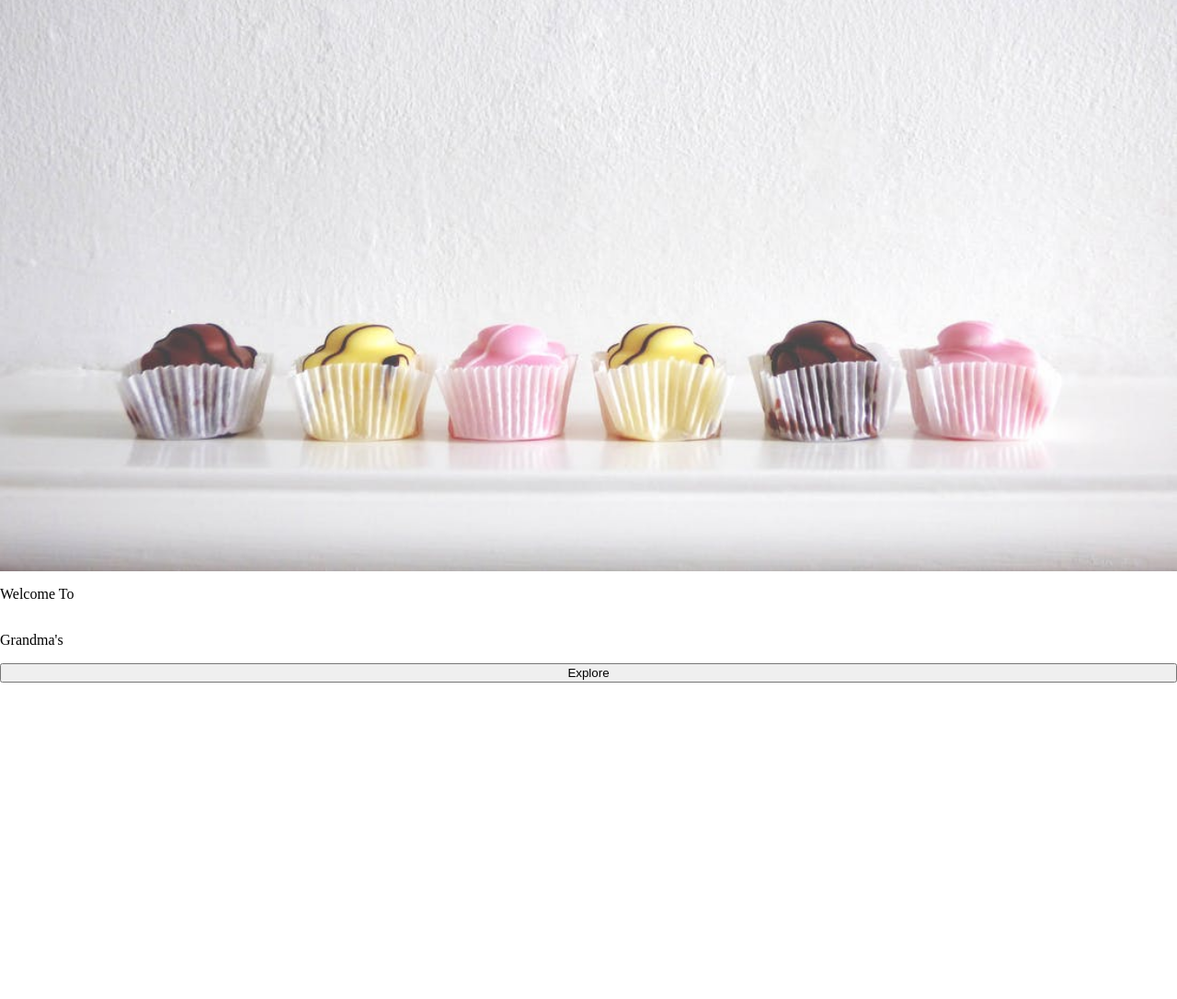
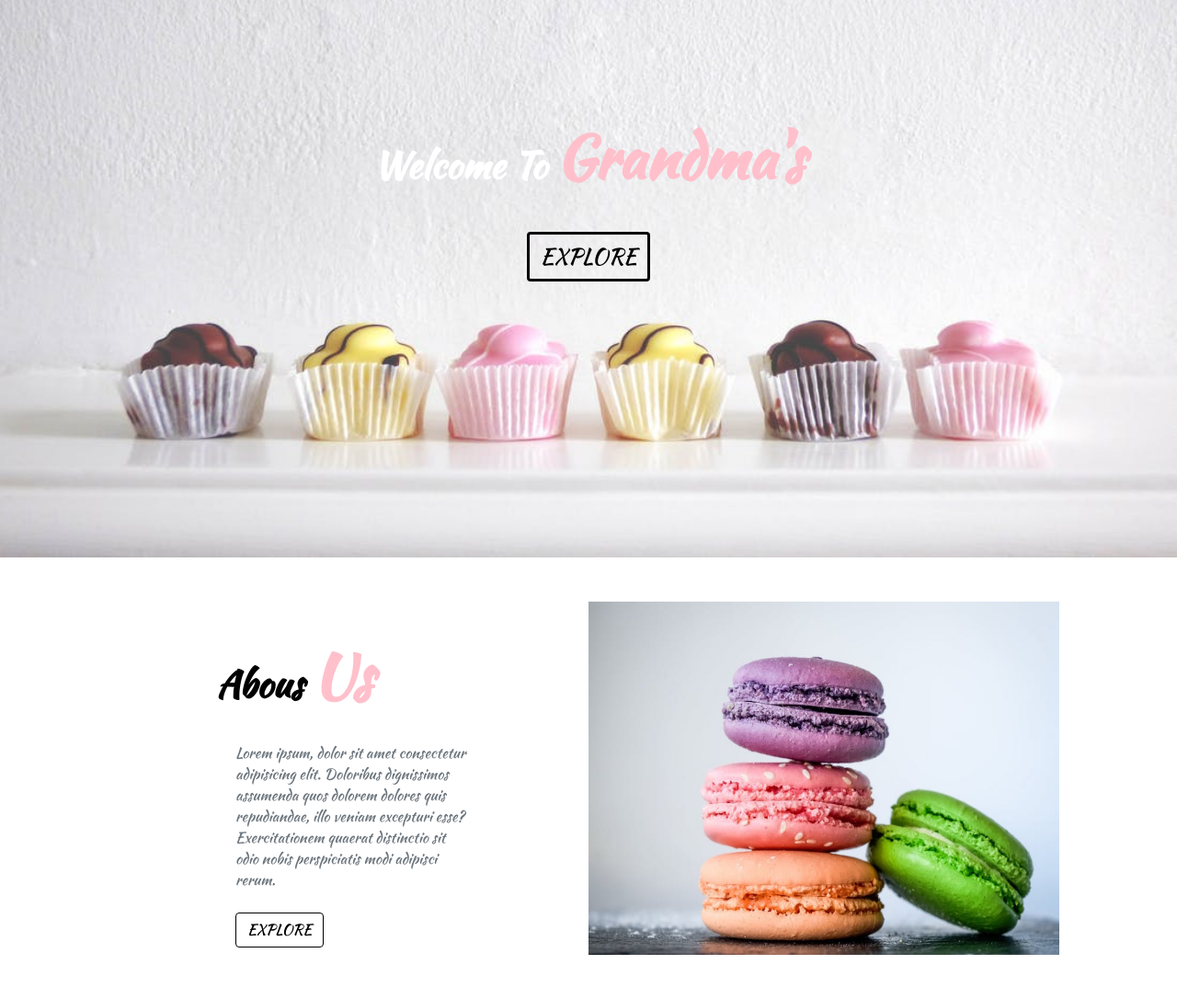
Before and after one commit to Hossamhaddad/ShoppingCart, a plain HTML site: page index.html in a window 1280 px wide. Shown: the part 280-1366 px from the top of the page at 92% size. Before the commit the page ends 1022 px from the top, so only its background shows below. Drawn offline with Linux system fonts and the light colour scheme.

Commit message:
Add files via upload

```diff
--- a/index.html
+++ b/index.html
@@ -14,7 +14,7 @@
 <body>
 
 
-
+<header>
 <div class="container_1">
 
     <div class="logoImage">
@@ -44,29 +44,36 @@
 </div>
 
 
-
 </div>
 
 <div class="container_2">
-    <img src="cake.jpg" alt="">
-   <p>
-    Welcome To
-   </p>
-   <p>
-Grandma's
 
-   </p>
+    <div class="container_3">
+        <h1>
+            Welcome To   <strong>Grandma's</strong>
+        </h1>
 
-   <button>
-Explore
+            <a href="">EXPLORE</a>
+    </div>
+</div>
+</header>
 
-   </button>
+<div class="container_4">
+    <div class="aboutUs">
 
+    <h1>Abous <strong>Us</strong></h1>
+    <p>Lorem ipsum, dolor sit amet consectetur adipisicing elit. Doloribus dignissimos assumenda quos dolorem dolores quis repudiandae, illo veniam excepturi esse? Exercitationem quaerat distinctio sit odio nobis perspiciatis modi adipisci rerum.</p>
+    <a href="">EXPLORE</a>
+</div>
+
+<div class="aboutUsImg">
+<img src="sweets-1.jpeg" alt="">
+
+</div>
 
 </div>
 
 
 
-
 </body>
 </html>
--- a/style.css
+++ b/style.css
@@ -1,3 +1,7 @@
+header{
+  display: block;
+  box-sizing: border-box;
+}
 body {
     margin: 0;
   }
@@ -79,30 +83,144 @@ display: flex;
     border: 0;
 }
 .container_2{
+display:flex;
+flex-wrap: wrap;
+flex-direction: column;
+background-image:url(cake.jpg);
+ background-repeat: no-repeat;
+ background-size:cover;
+min-height: 100vh;
+justify-content: center;
+justify-items: center;
+box-sizing: border-box;
+align-items: center !important;
+/* background-image: linear-gradient(rgba(249, 228, 148, 0.5),rgba(249, 228, 148, 0.5)); */
+
+}
+
+
+.container_3{
   display: flex;
  flex-direction: column;
-justify-content: center;
+}
+.container_3 h1{
+  justify-content: center !important;
+  vertical-align: middle !important;
+  font-family:'Kaushan Script';
+  color: white;
+  font-size: 2.5rem;
+
+}
+.container_3 h1 strong{
+color: pink;
+font-size: 4rem;
+}
+.container_3 a{
+  font-family:'Kaushan Script';
+  justify-content: center !important;
+  justify-items: center !important;
+  justify-self: center !important;
+  color: black;
+  border: 0.2rem solid black;
+  text-decoration: none;
+  cursor: pointer;
+  font-size: 1.5rem;
+  font-weight: 400;
+  margin-top: .5rem !important;
+  margin-bottom: .5rem !important;
+ padding: .375rem .75rem;;
+ line-height: 1.5;
+ border-radius: .25rem;
+ margin-left: auto;
+ margin-right: auto;
+}
+.container_3 a:hover{
+color: pink;
+background-color: black;
 
 
 }
-.container_2 img{
+.container_4{
+display: flex;
 flex-direction: row;
+flex-wrap: wrap;
+padding-top: 3rem ;
+padding-bottom:3rem ;
+}
+
+.aboutUs{
 flex: 1;
-    width: 100%;
-    height: 100%;
-    justify-content: center;
+margin-bottom: auto;
+display: flex;
+flex-direction: column;
+margin-left: 10%;
+margin-right: auto;
+margin-top: auto;
+
+}
+
+.aboutUs h1{
+  font-size: 2.5rem;
+  text-align: center;
+  font-family:'Kaushan Script';
+  color: black;
+  width: 75%;
+  text-align: center;
+}
 
 
+.aboutUs p{
+  margin-top: auto;
+  text-align: left;
+  width: 50% !important;
+  margin-left: auto;
+  margin-right: auto;
+  margin-bottom: 1.5rem ;
+  color: #6c757d ;
+  font-family:'Kaushan Script';
 
   }
-.container_2 p{
-  flex:1;
-  justify-content: center;
-  vertical-align: middle;
 
 
+  .aboutUs strong{
+  color: pink;
+  font-size: 4rem;
   }
-.container_2 button{
- flex:1;
+
+  .aboutUs a{
+
+    font-family:'Kaushan Script';
+    color: black;
+    border: 1px solid black;
+    text-decoration: none;
+    padding: .375rem .75rem;;
+    line-height: 1.5;
+    border-radius: .25rem;
+margin-left: 25%;
+margin-right: auto;
+
+    }
+
+    .aboutUs a:hover{
+
+      color: pink;
+      background-color: black;
+    }
+
+    .aboutUsImg{
+      flex: 1;
+      margin-left: auto;
+      margin-right: 10%;
       justify-content: center;
+      display: flex;
+      flex-direction: column;
+      margin-top: auto;
+      margin-bottom: auto;
+
     }
+
+
+    .aboutUsImg img{
+      max-width: 100%;
+
+    }
```
Also changed, not shown: sweets-1.jpeg (added), 1 other file. Lines whose indentation alone changed are shown as unchanged.
